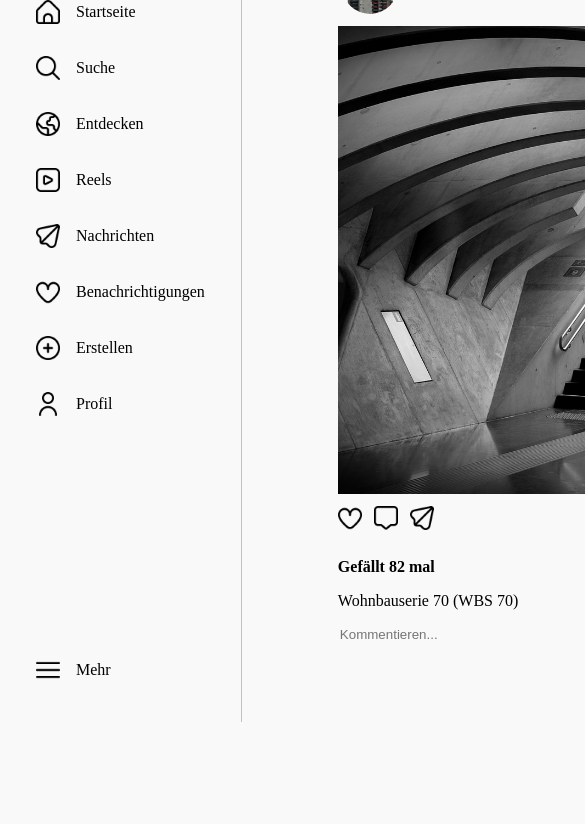
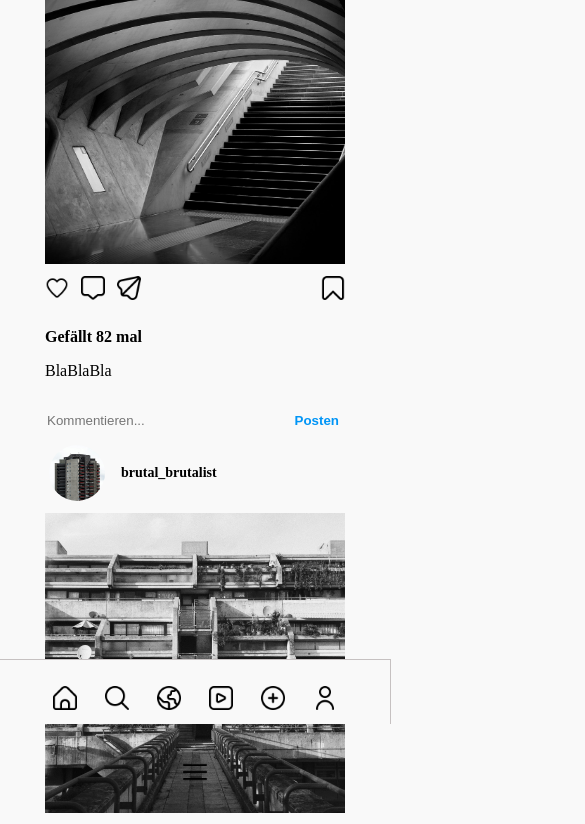
Before and after one commit to phischa/Instant-Img, a plain HTML site: page index.html in a window 390 px wide. Shown: the part 120-944 px from the top of the page, 585 px wide, since content can reach past the window. Before the commit the page ends 859 px from the top, so only its background shows below. Drawn offline with Linux system fonts and the light colour scheme.

Commit message:
mobile adjustments

```diff
--- a/index.html
+++ b/index.html
@@ -14,44 +14,46 @@
     <div class="all">
         <div class="left-sidebar">
             <div class="left-sidebar-top">
-                <img class="logo" src="./img/logo.png" alt="Logo">
+                <img class="logo d-none" src="./img/logo.png" alt="Logo">
                 <a href="#">
                     <img src="img/home.png" alt="Home Img">
-                    <span>Startseite</span>
+                    <span class="d-none">Startseite</span>
                 </a>
                 <a href="#">
                     <img src="img/search.png" alt="Search Img">
-                    <span>Suche</span>
+                    <span class="d-none">Suche</span>
                 </a>
                 <a href="#">
                     <img src="img/earth.png" alt="Earth Img">
-                    <span>Entdecken</span>
+                    <span class="d-none">Entdecken</span>
                 </a>
                 <a href="#">
                     <img src="img/play-alt.png" alt="Play Img">
-                    <span>Reels</span>
+                    <span class="d-none">Reels</span>
+                </a>
+                <div class="top-corner">
+                <a href="#" >
+                    <img src="img/paper-plane.png" alt="Plane Img">
+                    <span class="d-none">Nachrichten</span>
                 </a>
                 <a href="#">
-                    <img src="img/paper-plane.png" alt="Plane Img">
-                    <span>Nachrichten</span>
+                    <img src="img/heart1.png" alt="Heart Img">
+                    <span class="d-none">Benachrichtigungen</span>
                 </a>
-                <a href="#">
-                    <img src="img/heart.png" alt="Heart Img">
-                    <span>Benachrichtigungen</span>
-                </a>
+                </div>
                 <a href="#">
                     <img src="img/add.png" alt="Add Img">
-                    <span>Erstellen</span>
+                    <span class="d-none">Erstellen</span>
                 </a>
                 <a href="#">
                     <img src="img/user.png" alt="User Img">
-                    <span>Profil</span>
+                    <span class="d-none">Profil</span>
                 </a>
             </div>
             <div class="left-sidebar-bottom">
                 <a href="#">
                     <img src="img/menu-burger.png" alt="Menu Img">
-                    <span>Mehr</span>
+                    <span class="d-none">Mehr</span>
                 </a>
             </div>
         </div>
@@ -60,7 +62,7 @@
             <main id="content">
 
             </main>
-            <aside class="suggestions">
+            <aside class="suggestions d-none-2">
                 <div class="suggestions-centered">
                     <div>
                         <a href="#">
--- a/script.js
+++ b/script.js
@@ -5,7 +5,7 @@ let posts = [
         "img": "content/pic4.jpg",
         "likes": 82,
         "liked": false,
-        "description": "Wohnbauserie 70 (WBS 70)",
+        "description": "BlaBlaBla",
         "comments": [],
         "commentAuthor": [],
     },
@@ -22,7 +22,7 @@ let posts = [
     {
         "author": "natural_nature",
         "authorImg": "content/profil1.jpg",
-        "img": "content/fox1",
+        "img": "content/fox1.jpg",
         "likes": 165,
         "liked": false,
         "description": "BlaBla",
@@ -32,72 +32,6 @@ let posts = [
 ]
 
 load();
-
-function render() {
-    let content = document.getElementById('content');
-    content.innerHTML += '';
-
-    for (let i = 0; i < posts.length; i++) {
-        const post = posts[i];
-
-        content.innerHTML += renderHTML(post, i);
-        renderComments();
-        save();
-    }
-}
-
-function renderHTML(post, i) {
-    return /* HTML */ `
-    <div class="card">
-        <div class="author-area">
-            <img class="author-img" src="${post["authorImg"]}" alt="Profil Picture">
-            <span class="author"><b>${post["author"]}</b></span>
-        </div>
-        <img class="post-img" src="${post["img"]}" alt="Image">
-        <div>
-            <div class="like-comment">
-                <div class="like-comment-flex">
-                <div>
-                    <img src="img/heart.png" alt="Like">
-                    <img src="img/comment.png" alt="Comment">
-                    <img src="img/paper-plane.png" alt="Message">
-                </div>
-                <div>
-                    <img class="bookmark" src="img/bookmark.png" alt="Bookmark">
-                </div>
-                </div>
-
-                <p><b>Gefällt ${post["likes"]} mal</b></p>
-                <p>${post["description"]}<p>
-            </div>
-            <div>
-                <div id="commentContent${i}" ></div>
-                <div class="comment-box">
-                    <input class="input-comment" id="input${i}" placeholder="Kommentieren..." type="text">
-                    <button class="button-comment" onclick=""><b>Posten</b></button>
-                </div>
-            </div>
-        </div>
-    </div>
-    `;
-}
-
-function renderComments(i) {
-    let commentContent = document.getElementById(`commentContent${i}`);
-
-        for (let j = 0; j < posts['comments'].length; j++) {
-            const comment = posts['comments'][j];
-            commentContent.innerHTML += /* HTML */ `<div>${comment}</div>`;
-        }
-}
-
-function addComment(index) {
-    let input = document.getElementById(`input${index}`);
-    posts[index]["comments"].push(input.value);
-
-    render();
-    save();
-  }
 
 /* SAVE AND LOAD */
 function load() {
@@ -111,3 +45,85 @@ function save() {
     let postsAsText = JSON.stringify(posts);
     localStorage.setItem("posts", postsAsText);
   }
+
+/* render */
+function render() {
+    let content = document.getElementById('content');
+    content.innerHTML += '';
+
+    for (let i = 0; i < posts.length; i++) {
+        const post = posts[i];
+
+        content.innerHTML += renderHTML(post, i);
+        renderComments(i);
+        save();
+    }
+}
+
+function renderHTML(post, i) {
+    return /* HTML */ `
+    <div class="card">
+        <div class="author-area">
+            <img class="author-img" src="${post['authorImg']}" alt="Profil Picture">
+            <span class="author"><b>${post['author']}</b></span>
+        </div>
+        <img class="post-img" src="${post['img']}" alt="Image">
+        <div>
+            <div class="like-comment">
+                <div class="like-comment-flex">
+                <div>
+                    <img src="${heartLiked(i)}" onclick="addLikec(${i})" alt="Like">
+                    <img src="img/comment.png" alt="Comment">
+                    <img src="img/paper-plane.png" alt="Message">
+                </div>
+                <div>
+                    <img class="bookmark" src="img/bookmark.png" alt="Bookmark">
+                </div>
+                </div>
+
+                <p><b>Gefällt ${post['likes']} mal</b></p>
+                <p>${post['description']}<p>
+            </div>
+            <div>
+                <div class="comment" id="commentContent${i}"></div>
+                <div class="input-box">
+                    <input class="input-comment" id="inputComment${i}" placeholder="Kommentieren..." type="text">
+                    <button class="button-comment" onclick="addComment(${i})"><b>Posten</b></button>
+                </div>
+            </div>
+        </div>
+    </div>
+    `;
+}
+
+/* comments */
+function renderComments(i) {
+    let commentContent = document.getElementById(`commentContent${i}`);
+
+        for (let j = 0; j < posts[i]["comments"].length; j++) {
+            const comment = posts[i]["comments"][j];
+            commentContent.innerHTML += /* HTML */ `
+            <div>${comment}</div>`;
+        }
+}
+
+function addComment(i) {
+    let input = document.getElementById(`inputComment${i}`);
+    posts[i]['comments'].push(input.value);
+    input.value = "";
+    render();
+    save();
+  }
+
+  /* likes */
+  function addLike(i) {
+
+  }
+
+  function heartLiked(i) {
+    if (posts[i]["liked"]) {
+      return "/img/heart2.png";
+    } else {
+      return "/img/heart1.png";
+    }
+  }
--- a/style.css
+++ b/style.css
@@ -11,30 +11,30 @@ body {
     overflow-x: hidden;
 }
 
-.all {
-    display: flex;
-    justify-content: space-between;
-}
-
-/* *:focus {
+*:focus {
     outline: none;
 }
 
-.main {
+.all {
+    display: flex;
+    flex-direction: column;
     overflow-x: hidden !important;
     position: relative;
     width: 100%;
-} */
+}
+
 
 /* SIDEBAR ON THE LEFT SIDE */
 
 .left-sidebar {
+    background-color: rgb(249, 249, 249);
     display: flex;
     flex-direction: column;
     justify-content: space-between;
+    position: fixed;
     padding: 16px;
     height: 96vh;
-    width: 225px;
+    width: 224px;
     border-right: 1px solid rgba(81, 65, 65, 0.3);
 }
 
@@ -59,7 +59,7 @@ body {
 .left-sidebar-top a {
     display: flex;
     align-items: center;
-    padding: 12px;
+    padding: 16px;
     margin: 4px 0px;
     color: black;
     text-decoration: none;
@@ -99,7 +99,8 @@ body {
 
 .main-and-right {
     display: flex;
-    justify-content: space-evenly;
+    justify-content: center;
+    margin-left: 256px;
     padding: 22px 0px 40px 40px;
 }
 
@@ -197,7 +198,11 @@ body {
     padding: 8px 0px 8px 0px !important;
 }
 
-.comment-box {
+.comment{
+    padding: 8px 0px 8px 0px;
+}
+
+.input-box {
     display: flex;
     justify-content: space-between;
 }
@@ -205,6 +210,7 @@ body {
 .input-comment {
     background-color: rgb(249, 249, 249);
     border: none;
+    width: 400px;
 }
 
 .button-comment {
@@ -213,3 +219,100 @@ body {
     border: 0px solid #0095F6;
     cursor: pointer;
 }
+
+@media(max-width: 1300px) {
+
+    .d-none{
+        display: none
+    }
+
+    .left-sidebar {
+        width: 80px;
+    }
+
+    .left-sidebar-top a img {
+        padding-right: 0px;
+        display: flex;
+        justify-content: center;
+    }
+
+    .left-sidebar-top a {
+        justify-content: center;
+    }
+
+    .left-sidebar-bottom a img {
+        padding-right: 0px;
+    }
+
+    .left-sidebar-bottom a {
+        justify-content: center;
+    }
+}
+
+@media(max-width: 1080px) {
+
+    .d-none-2 {
+        display: none
+    }
+
+    .main-and-right {
+        margin-left: 32px;
+    }
+
+}
+
+@media(max-width: 700px) {
+
+    .left-sidebar {
+        border-top: 1px solid rgba(81, 65, 65, 0.3);;
+        position: fixed;
+        align-items: center;
+        bottom: 0px;
+        width: 100%;
+        height: 64px;
+        padding: 0px;
+    }
+
+    .left-sidebar-top {
+        display: flex;
+        flex-direction: row;
+        padding: 8px;
+    }
+
+    .left-sidebar-top a {
+        padding: 14px;
+    }
+
+    .top-corner {
+        background-color: rgb(249, 249, 249);
+        display: flex;
+        justify-content: flex-end;
+        position: fixed;
+        width: 100%;
+        height: 64px;
+        top: 0px;
+        right: 0px;
+    }
+
+    .card {
+        width: 300px;
+        padding: 0px;
+    }
+
+    .post-img {
+        width: 300px;
+        height: 300px;
+    }
+
+    .input-comment {
+        width: 240px;
+    }
+
+    .main-and-right {
+        display: flex;
+        align-items: center;
+        flex-direction: column;
+        margin-left: 0px;
+        padding: 0px;
+    }
+}
```
Also changed, not shown: img/heart (1).png (added), img/heart (2).png (added), img/heart1.png (added), img/heart2.png (added).
